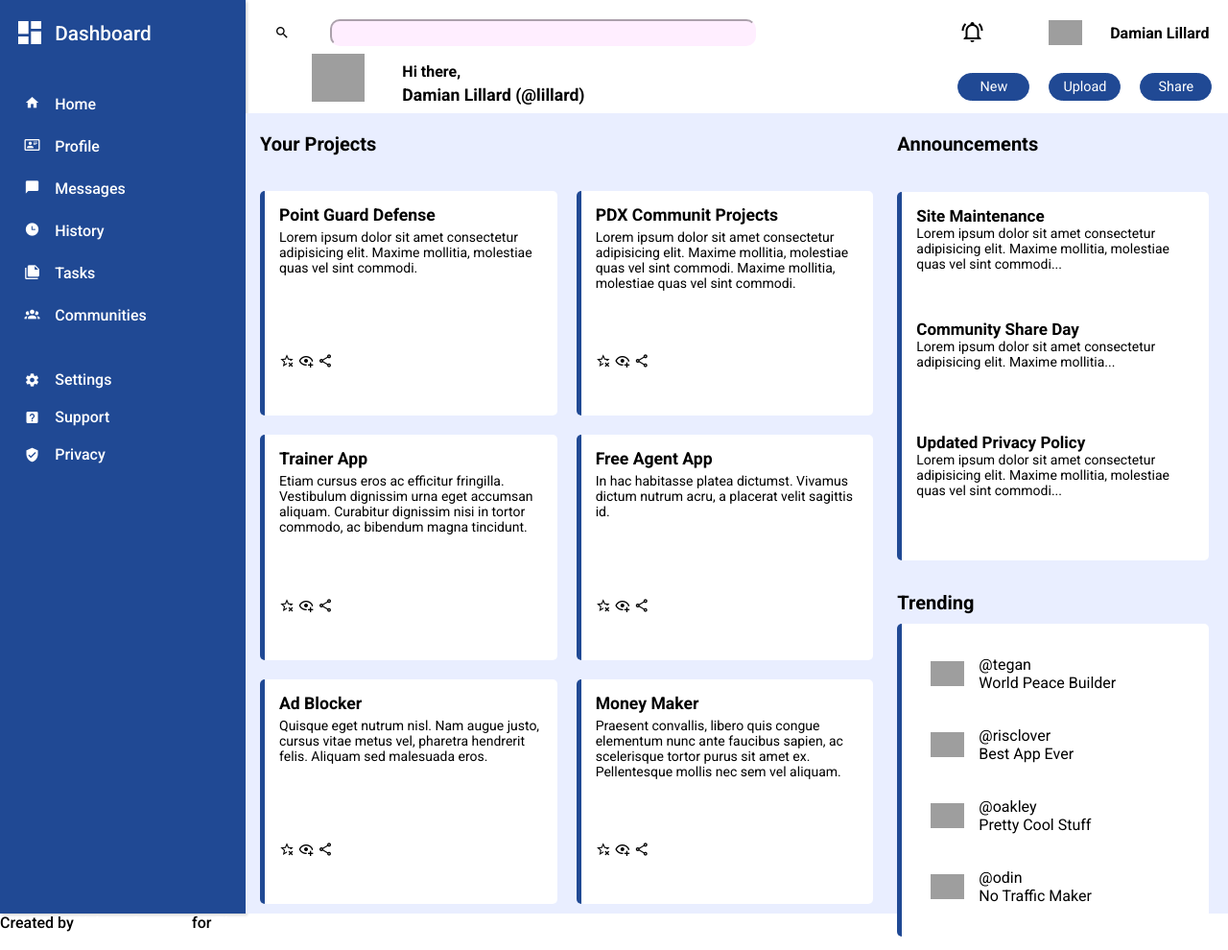
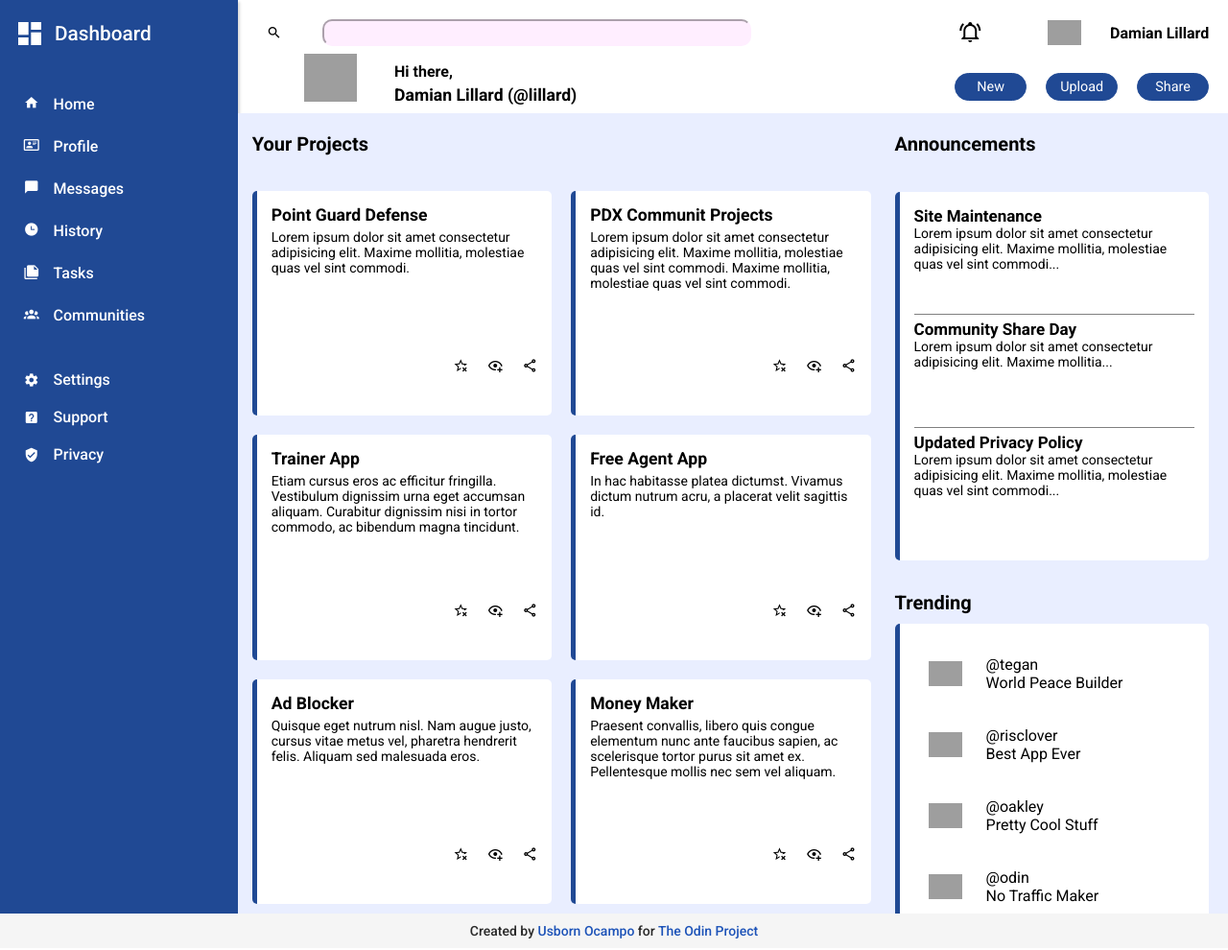
Before and after one commit to usborn116/admin_dashboard, a plain HTML site: page index.html in a window 1280 px wide. Shown: the whole page at 96% size. Drawn offline with Linux system fonts and the light colour scheme; grey boxes are pictures that could not be loaded; a script that the page names is missing.

Commit message:
full formatted

```diff
--- a/style.css
+++ b/style.css
@@ -4,12 +4,13 @@
 }
 body{
     display: grid;
-    grid-template-columns: 1fr 4fr;
+    grid-template-columns: 1.2fr 5fr;
     height: 100vh;
     font-family: 'Roboto', sans-serif;
     font-weight: 500;
     grid-template-rows: 1fr 6fr;
 }
+
 /* sidebar */
 
 nav {
@@ -57,6 +58,12 @@ a:hover {
     align-items: end;
     margin-top: 30px;
 }
+
+.nav-grid-logo {
+    text-align: center;
+    font-size: 2.3rem;
+}
+
 
 .nav-grid-top{
     grid-row: 2 / 3;
@@ -301,6 +308,21 @@ main p {
     align-items: center;
     padding: 15px;
 }
+.trending-box-text {
+    margin-left: 10px;
+}
+
+.project-icons {
+    margin-top: 5px;
+    font-weight: 600;
+    justify-content: flex-end;
+    display: flex;
+}
+
+.project-icon {
+    margin-left: 20px;
+    font-size: 1rem;
+}
 
 .main-side-title1{
     margin-bottom: 38px;;
@@ -314,7 +336,34 @@ main p {
     font-size: 14px;
 }
 
+.bb {
+    border-bottom: 1px solid grey;
+    margin-bottom: 5px;
+}
 
-.footer{
+image {
+    padding: 0;
+    margin: 0;
+}
+
+/* footer */
+
+footer{
     grid-column: 1 / -1;
+    position: relative;
+    background-color: whitesmoke;
+    bottom: 0;
+    padding: 10px;
+    color: #292929;
+    text-align: center;
+    font-size: .85rem;
+    font-weight: 500;
+    font-size: 14px;
 }
+
+footer a {
+    color:#1d53b8;
+}
+footer a:hover {
+    color: #13a7eb;
+}
```
